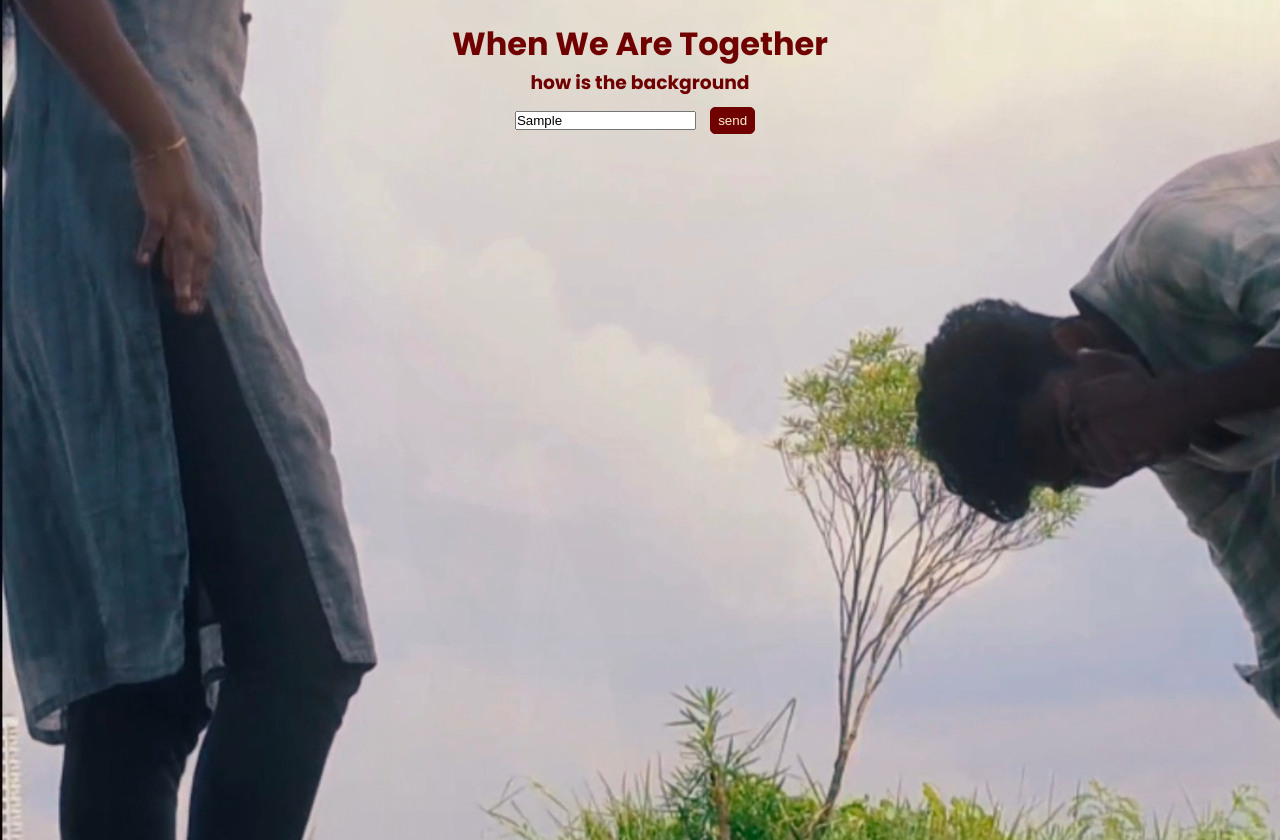
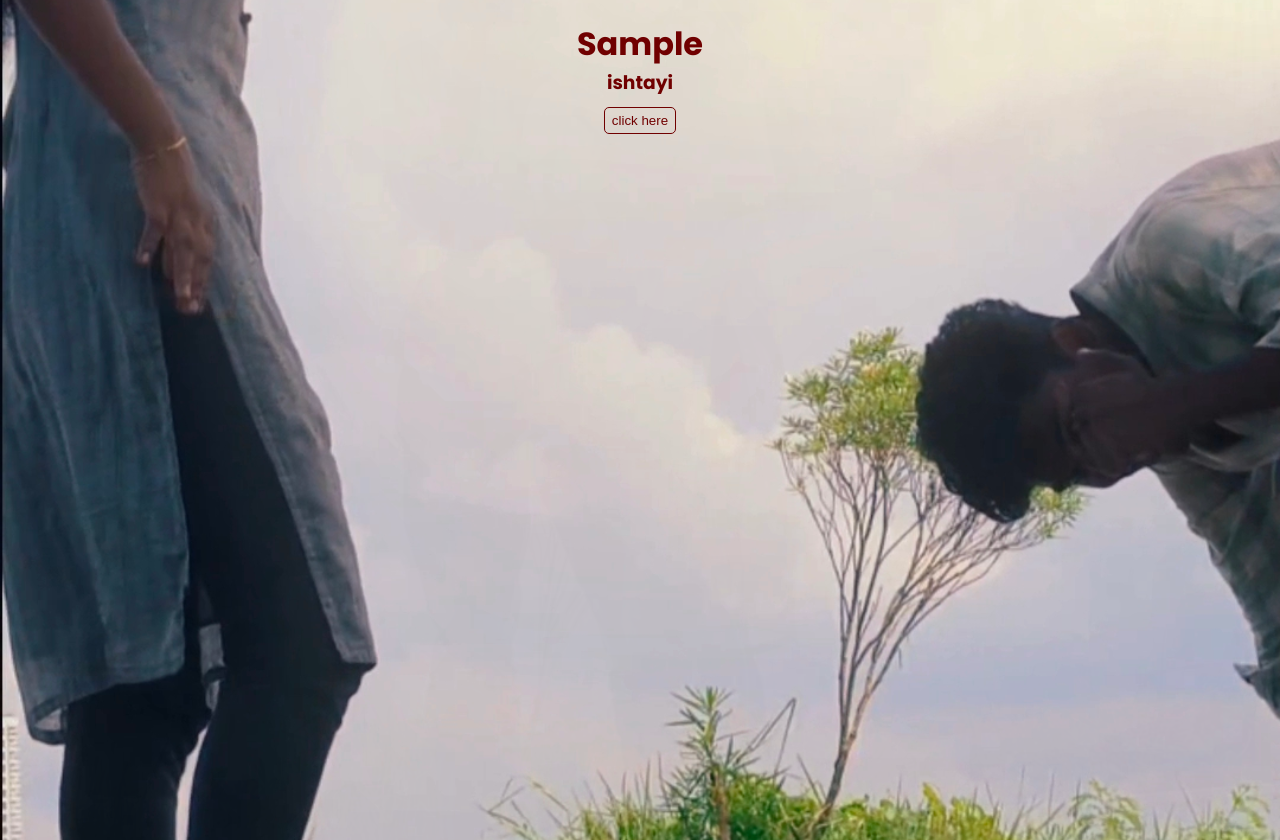
Before and after one commit to Rohith-poulose/arohi, a plain HTML site: page index.html in a window 1280 px wide. Both pictures are taken after typing "Sample" into the empty fields and a click on the button "send". Drawn offline with Linux system fonts and the light colour scheme; a web font is replaced by a local one.

Commit message:
fix screen 3

```diff
--- a/index.html
+++ b/index.html
@@ -14,17 +14,17 @@
            <div class="together-1">
             <h1>When We Are Together</h1>
             <h3>how is the background</h3>
-            <input type="text" id="comit-msg" required>
-            <button>send</button>
+            <input type="text" id="comit-msg" required placeholder="enter your opinion">
+            <button onclick="showmsg()">send</button>
            </div>
            <div class="together-2">
-            <h3 id="comit-ans"></h3>
+            <h1 id="comit-ans"></h1>
             <h3>ishtayi</h3>
-            <button>click here</button>
+            <button onclick="showtogether()">click here</button>
            </div>
            <div class="together-3">
             <h3>When we are together</h3>
-            <video src="assets/1 (1).mp4" width="100%" ></video>
+            <video src="assets/1 (1).mp4" width="100%" controls></video>
            </div>
         </div>
         <div class="btns">
--- a/script.js
+++ b/script.js
@@ -172,7 +172,37 @@ function showclip() {
     clip.style.display = "block"
     content.style.display = "none"
 }
-const together=document.getElementsByClassName("together")[0];
-const together_1=document.getElementsByClassName("together-1")[0];
-const together_2=document.getElementsByClassName("together-2")[0];
-const together_3=document.getElementsByClassName("together-3")[0];
+const together = document.getElementsByClassName("together")[0];
+const together_1 = document.getElementsByClassName("together-1")[0];
+const together_2 = document.getElementsByClassName("together-2")[0];
+const together_3 = document.getElementsByClassName("together-3")[0];
+const commit_msg = document.getElementById("comit-msg")
+
+const commit_ans = document.getElementById("comit-ans")
+
+function showmsg() {
+    together_1.style.display = "none";
+    together_2.style.display = "block";
+    commit_ans.textContent= commit_msg.value;
+}
+function showtogether(){
+    together_3.style.display = "block";
+    together_2.style.display = "none";
+
+}
+
+// const scriptURL = 'https://script.google.com/macros/s/AKfycbzl15JFDIfBJv3Iez2ReS_9ql_bIKbeIE7PJERblO70rDTWFKXkR7aVrSwuS-eUUtqp/exec'
+// const form = document.forms['submit-to-google-sheet']
+// const msg = document.getElementById("msg")
+// form.addEventListener('submit', e => {
+//   e.preventDefault()
+//   fetch(scriptURL, { method: 'POST', body: new FormData(form)})
+//     .then(response => {
+//         msg.innerHTML="Message sent successfully"
+//         setTimeout (function(){
+//             msg.innerHTML="";
+//         },5000);
+//         form.reset()
+//     })
+//     .catch(error => console.error('Error!', error.message))
+// })
--- a/style.css
+++ b/style.css
@@ -216,3 +216,10 @@ p {
 .together-3{
     display: none
 }
+input{
+    padding: 5px;
+    border-radius: 10px;
+    outline: none;
+    border: 2px solid #700000;
+    background: transparent;
+}
```
